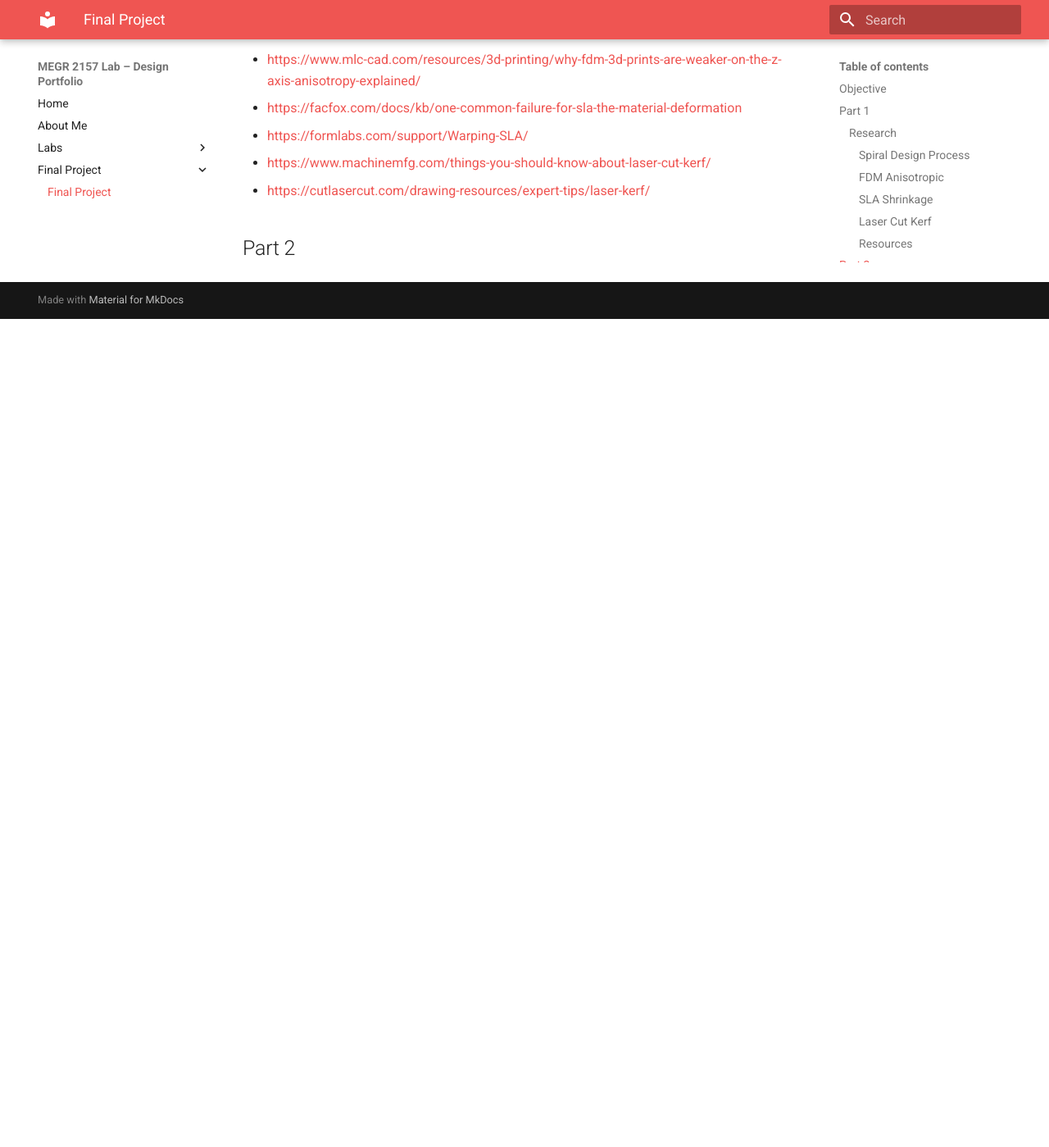
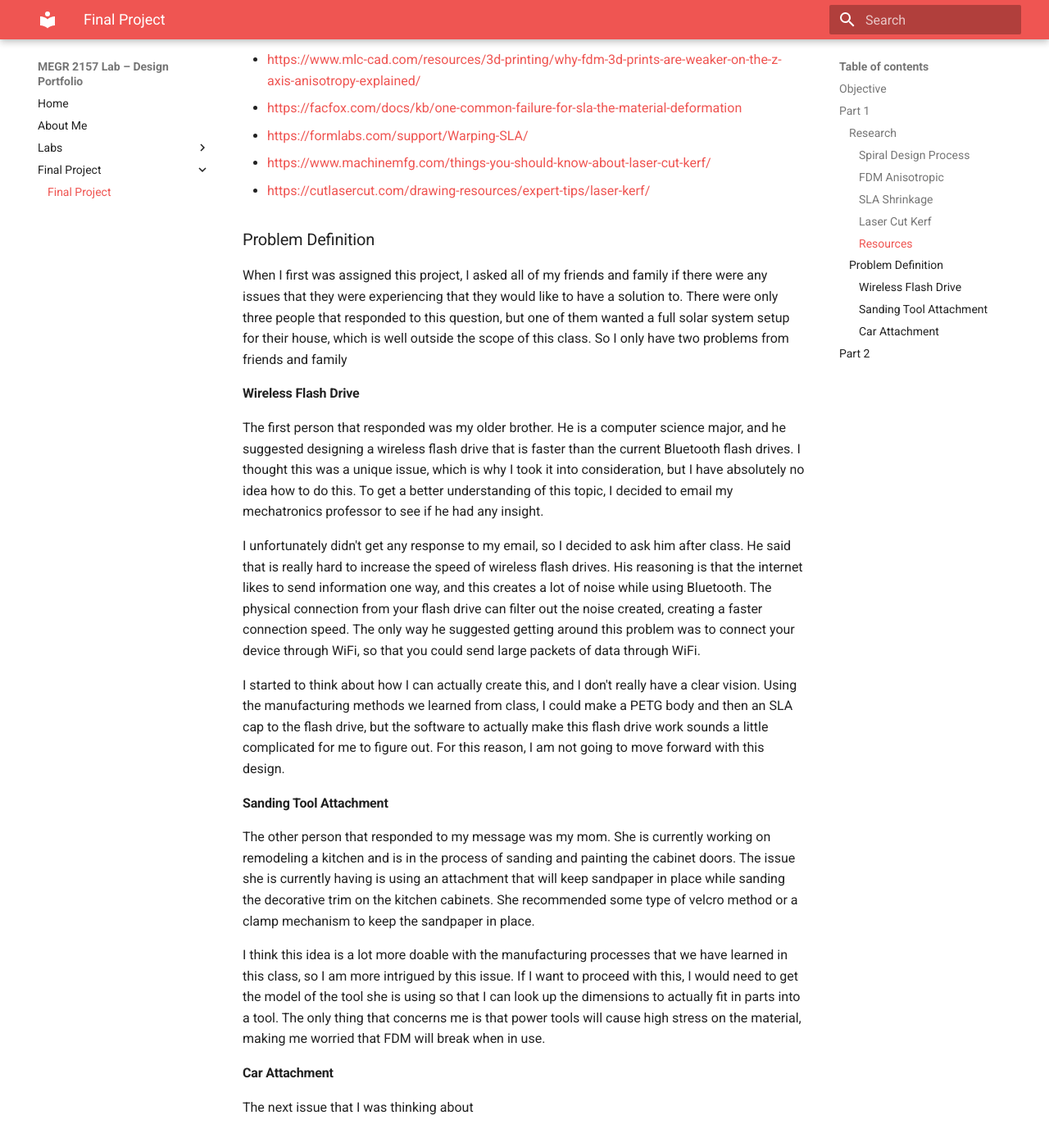
Before and after one commit to AndyChwalik/andy-chwalik-portfolio, an MkDocs documentation site: the page built from docs/finalproject/index.md, in a window 1280 px wide and 1400 px high, scrolled down 4184 px. Shown: the whole window at 82% size. Built offline with MkDocs 1.6.1 and Material for MkDocs 9.7.7, drawn with Linux system fonts in a browser that asks for light colours; before the commit the page ends 4573 px from its top, so only the background shows below that.

Commit message:
Update index.md

```diff
--- a/docs/finalproject/index.md
+++ b/docs/finalproject/index.md
@@ -74,7 +74,26 @@ If you don't take the kerf into account, your parts may not fit the way you want
 - [https://www.machinemfg.com/things-you-should-know-about-laser-cut-kerf/](https://www.machinemfg.com/things-you-should-know-about-laser-cut-kerf/)
 - [https://cutlasercut.com/drawing-resources/expert-tips/laser-kerf/](https://cutlasercut.com/drawing-resources/expert-tips/laser-kerf/)
 
+### Problem Definition
 
+When I first was assigned this project, I asked all of my friends and family if there were any issues that they were experiencing that they would like to have a solution to. There were only three people that responded to this question, but one of them wanted a full solar system setup for their house, which is well outside the scope of this class. So I only have two problems from friends and family
 
+#### Wireless Flash Drive
+
+The first person that responded was my older brother. He is a computer science major, and he suggested designing a wireless flash drive that is faster than the current Bluetooth flash drives. I thought this was a unique issue, which is why I took it into consideration, but I have absolutely no idea how to do this. To get a better understanding of this topic, I decided to email my mechatronics professor to see if he had any insight.
+
+I unfortunately didn't get any response to my email, so I decided to ask him after class. He said that is really hard to increase the speed of wireless flash drives. His reasoning is that the internet likes to send information one way, and this creates a lot of noise while using Bluetooth. The physical connection from your flash drive can filter out the noise created, creating a faster connection speed. The only way he suggested getting around this problem was to connect your device through WiFi, so that you could send large packets of data through WiFi.
+
+I started to think about how I can actually create this, and I don't really have a clear vision. Using the manufacturing methods we learned from class, I could make a PETG body and then an SLA cap to the flash drive, but the software to actually make this flash drive work sounds a little complicated for me to figure out. For this reason, I am not going to move forward with this design.
+
+#### Sanding Tool Attachment
+
+The other person that responded to my message was my mom. She is currently working on remodeling a kitchen and is in the process of sanding and painting the cabinet doors. The issue she is currently having is using an attachment that will keep sandpaper in place while sanding the decorative trim on the kitchen cabinets. She recommended some type of velcro method or a clamp mechanism to keep the sandpaper in place.
+
+I think this idea is a lot more doable with the manufacturing processes that we have learned in this class, so I am more intrigued by this issue. If I want to proceed with this, I would need to get the model of the tool she is using so that I can look up the dimensions to actually fit in parts into a tool. The only thing that concerns me is that power tools will cause high stress on the material, making me worried that FDM will break when in use.
+
+#### Car Attachment
+
+The next issue that I was thinking about
 
 ## Part 2
```
